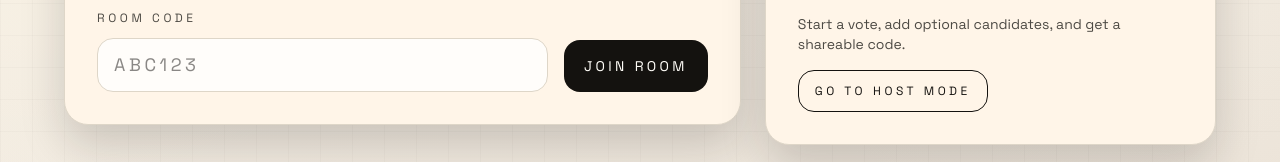
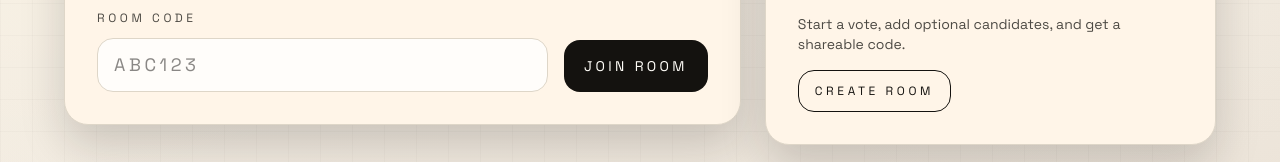
Before and after one commit to trevordebard/vote-tracker, a Next.js app: page / in a window 1280 px wide. Shown: the part 477-639 px from the top of the page. Built offline with nearby package versions, Linux system fonts and the light colour scheme.

Commit message:
Update homepage host CTA

```diff
--- a/src/app/page.tsx
+++ b/src/app/page.tsx
@@ -76,7 +76,7 @@ export default function Home() {
               href="/host"
               className="inline-flex w-fit items-center rounded-2xl border border-ink px-4 py-3 text-xs uppercase tracking-[0.3em] text-ink transition hover:-translate-y-0.5"
             >
-              Go to host mode
+              Create Room
             </Link>
           </section>
         </section>
```
